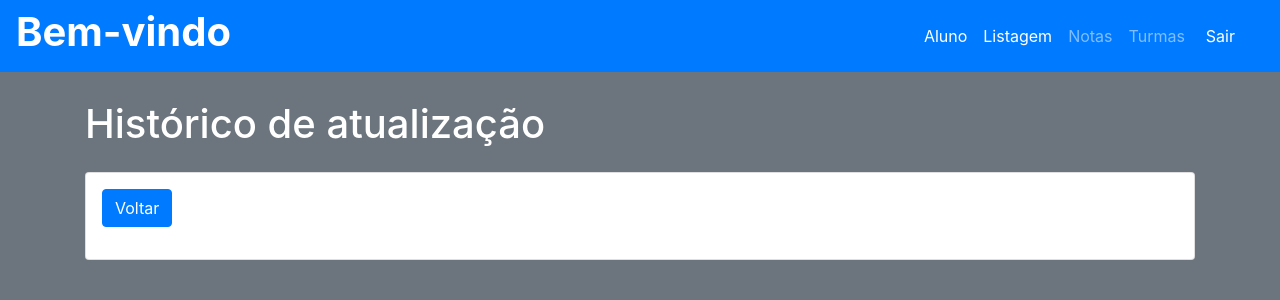
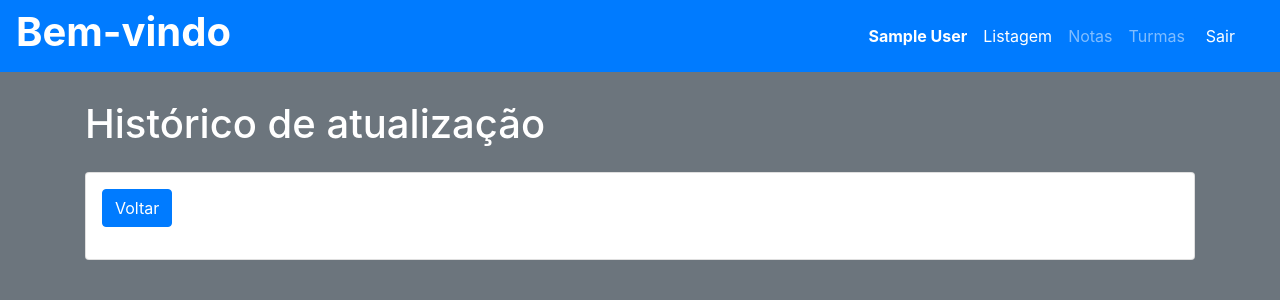
Before and after one commit to AndreiSystem/Entra21-PHP, a PHP site: page /historico.php in a window 1280 px wide. Shown: the top 300 px of the page. Run offline with PHP 8.4, Linux system fonts and the light colour scheme; the visitor is signed in with stand-in values (Sample User, id 1); data that the repository does not hold is empty.

Commit message:
Update historico.php

```diff
--- a/historico.php
+++ b/historico.php
@@ -1,13 +1,10 @@
-<?php
+ <?php
 	// Sessão
 	session_start();
-
 	// Verificação
 	if (!isset($_SESSION['logado'])) {
 		header('Location: login.php?=logout');
 	}
-
-
 	// Capturando a informação do COOKIE
 	if (isset($_COOKIE['historico'])) {
 		$historico_cookie = unserialize($_COOKIE['historico']);
@@ -18,7 +15,6 @@
 			'mensagem' => '<center>Você não tem histórico.</center>'
 		];
 	}
-
 ?>
 
 
@@ -33,10 +29,14 @@
 <body class="bg-secondary">
 
 
+
 	<!-- NAVEGAÇÃO -->
 
 	<nav class="navbar navbar-dark bg-primary">
-		<!-- <?php echo $dados['nome']; ?> -->
+
+		<!-- Buscar Nome do Usuário -->
+
+
 		<h1 class="text-white"><strong>Bem-vindo</strong></h1>
 
 
@@ -50,7 +50,7 @@
 
 				<ul class="navbar-nav ">
 					<li class="nav-item">
-					<a class="nav-link text-white breadcrumb-item active" href="#">Aluno</a>
+					<a class="nav-link text-white breadcrumb-item active" href="#"><strong><?php echo $_SESSION['nome']; ?></strong></a>
 
 
 					</li>
```
